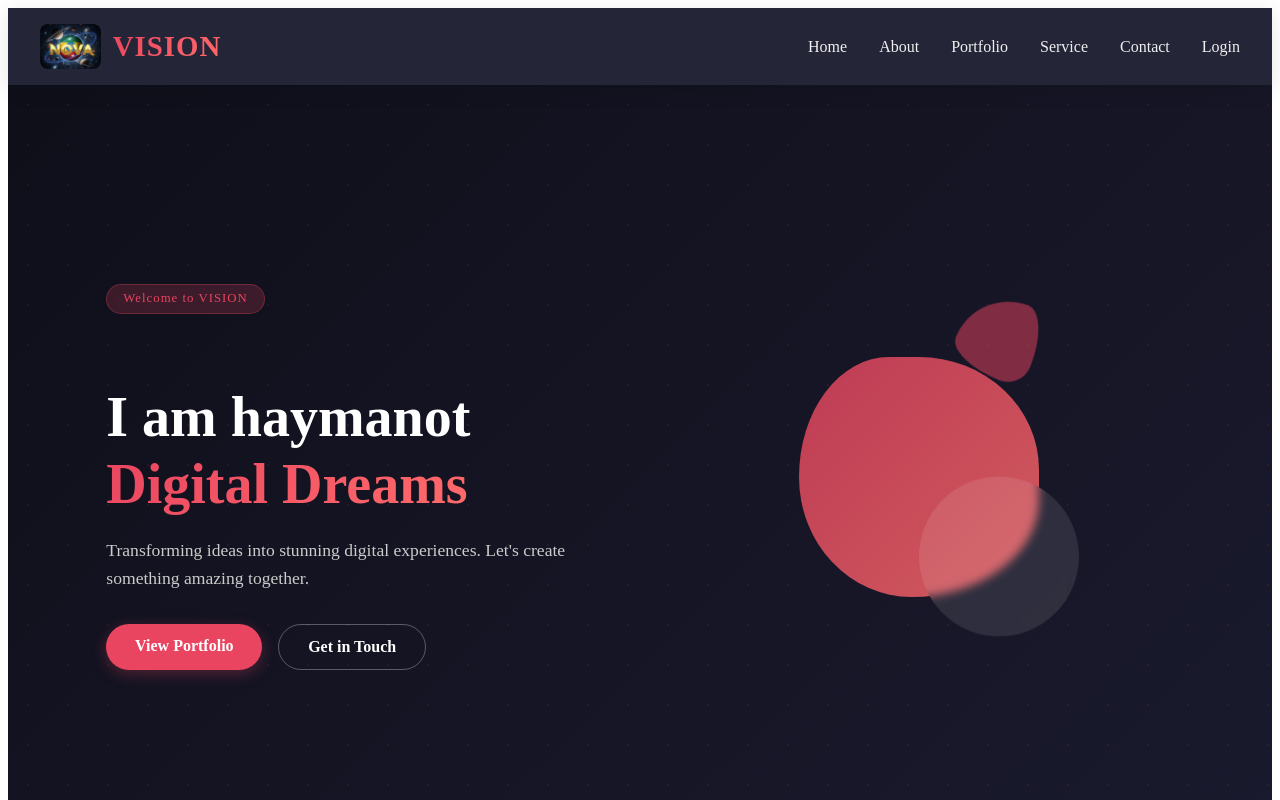
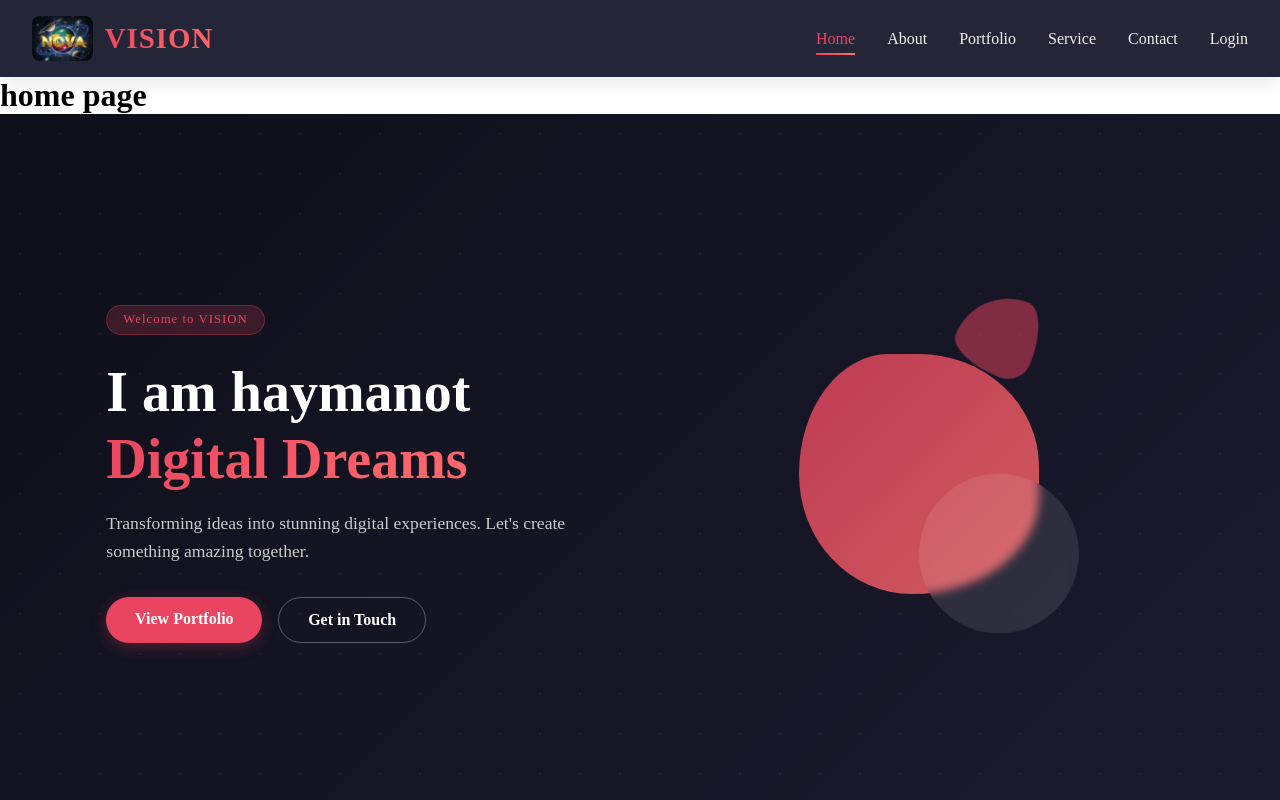
Before and after one commit to hay46/daynamic-portfolio, a React (Vite) app in the folder client/: page / in a window 1280 px wide. Shown: the top 800 px of the page. Built offline with nearby package versions, Linux system fonts and the light colour scheme.

Commit message:
the css commponent

```diff
--- a/client/src/components/common/navbar/Navbar.jsx
+++ b/client/src/components/common/navbar/Navbar.jsx
@@ -1,5 +1,5 @@
 import { useState } from 'react';
-import { NavLink } from 'react-router-dom';   // ✅ use NavLink instead of Link
+import { NavLink } from 'react-router-dom';   // ✅ change here
 import styles from './Navbar.module.css';
 import logo from '../../../assets/images/group logo photo_2026-02-21_01-35-49.jpg';
 
@@ -14,7 +14,7 @@ const Navbar = () => {
     setIsMenuOpen(false);
   };
 
-  // Helper function to get active class
+
   const getActiveClass = ({ isActive }) => isActive ? styles.active : '';
 
   return (
@@ -28,30 +28,16 @@ const Navbar = () => {
         className={`${styles.hamburger} ${isMenuOpen ? styles.open : ''}`}
         onClick={toggleMenu}
       >
-        <span></span>
-        <span></span>
-        <span></span>
+
       </div>
 
       <ul className={`${styles.navLinks} ${isMenuOpen ? styles.active : ''}`}>
-        <li>
-          <NavLink to="/" className={getActiveClass} onClick={closeMenu}>Home</NavLink>
-        </li>
-        <li>
-          <NavLink to="/about" className={getActiveClass} onClick={closeMenu}>About</NavLink>
-        </li>
-        <li>
-          <NavLink to="/portfolio" className={getActiveClass} onClick={closeMenu}>Portfolio</NavLink>
-        </li>
-        <li>
-          <NavLink to="/service" className={getActiveClass} onClick={closeMenu}>Service</NavLink>
-        </li>
-        <li>
-          <NavLink to="/contact" className={getActiveClass} onClick={closeMenu}>Contact</NavLink>
-        </li>
-        <li>
-          <NavLink to="/login" className={getActiveClass} onClick={closeMenu}>Login</NavLink>
-        </li>
+        <li><NavLink to="/" className={getActiveClass} onClick={closeMenu}>Home</NavLink></li>
+        <li><NavLink to="/about" className={getActiveClass} onClick={closeMenu}>About</NavLink></li>
+        <li><NavLink to="/portfolio" className={getActiveClass} onClick={closeMenu}>Portfolio</NavLink></li>
+        <li><NavLink to="/service" className={getActiveClass} onClick={closeMenu}>Service</NavLink></li>
+        <li><NavLink to="/contact" className={getActiveClass} onClick={closeMenu}>Contact</NavLink></li>
+        <li><NavLink to="/login" className={getActiveClass} onClick={closeMenu}>Login</NavLink></li>
       </ul>
     </nav>
   );
--- a/client/src/components/common/navbar/Navbar.module.css
+++ b/client/src/components/common/navbar/Navbar.module.css
@@ -86,6 +86,16 @@
   color: #e94560;
 }
 
+/* ========== ACTIVE LINK STYLES (add this block) ========== */
+.navLinks li a.active {
+  color: #e94560;
+}
+
+.navLinks li a.active::after {
+  width: 100%;
+}
+/* ======================================================== */
+
 /* Hamburger icon (hidden on desktop) */
 .hamburger {
   display: none;
@@ -118,7 +128,7 @@
   transform: rotate(-45deg) translate(6px, -6px);
 }
 
-
+/* ========== Responsive (Tablets & Mobile) ========== */
 @media (max-width: 768px) {
   .navbar {
     padding: 0.8rem 1.5rem;
@@ -167,13 +177,12 @@
     bottom: -5px;
   }
 
-
   body.menu-open {
     overflow: hidden;
   }
 }
 
-
+/* ========== Extra small devices (phones) ========== */
 @media (max-width: 480px) {
   .navbar {
     padding: 0.6rem 1rem;
@@ -196,7 +205,7 @@
   }
 }
 
-
+/* ========== Large screens (desktop) ========== */
 @media (min-width: 1440px) {
   .navbar {
     padding: 1rem 4rem;
--- a/client/src/index.css
+++ b/client/src/index.css
@@ -0,0 +1,5 @@
+*{
+    margin: 0;
+    padding: 0;
+    box-sizing: border-box;
+}
--- a/client/src/pages/publicPage/aboutPage/About.jsx
+++ b/client/src/pages/publicPage/aboutPage/About.jsx
@@ -3,6 +3,7 @@ import HeroSection from "../../../components/common/hero/HeroSection"
 function About() {
   return (
     <div>
+    <h1>the about page</h1>
        <HeroSection />
     </div>
   )
--- a/client/src/pages/publicPage/homePage/Home.jsx
+++ b/client/src/pages/publicPage/homePage/Home.jsx
@@ -4,6 +4,7 @@ import HeroSection from '../../../components/common/hero/HeroSection';
 const Home = () => {
   return (
     <>
+    <h1>home page</h1>
       <HeroSection />
 
     </>
--- a/client/src/pages/publicPage/portfolioPage/Portfolio.jsx
+++ b/client/src/pages/publicPage/portfolioPage/Portfolio.jsx
@@ -4,6 +4,7 @@ import HeroSection from '../../../components/common/hero/HeroSection'
 const Portfolio = () => {
   return (
     <div>
+      <h1>portfolio page</h1>
        <HeroSection />
     </div>
   )
--- a/client/src/pages/publicPage/servicePage/Service.jsx
+++ b/client/src/pages/publicPage/servicePage/Service.jsx
@@ -4,6 +4,7 @@ import HeroSection from '../../../components/common/hero/HeroSection'
 const Service = () => {
   return (
     <div>
+      <h1>service page</h1>
  <HeroSection />
     </div>
   )
```
